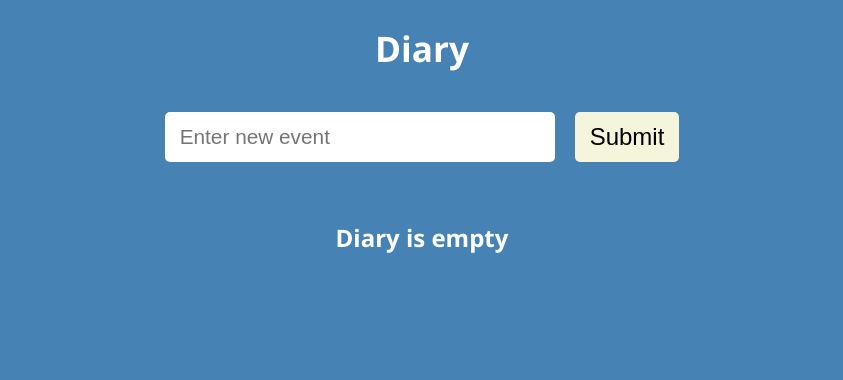
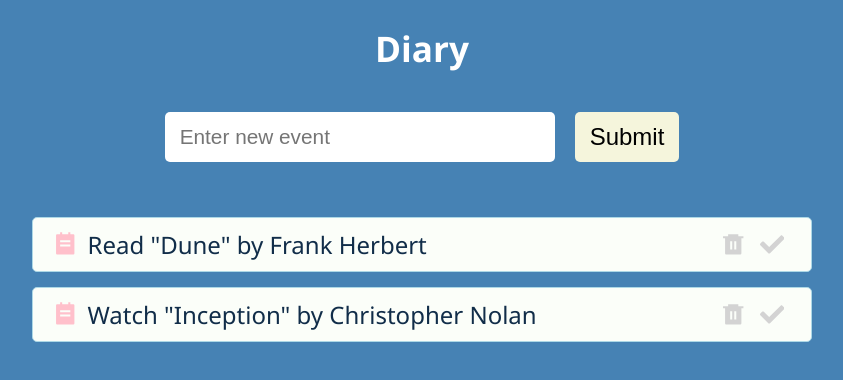
Before and after one commit to wadpas/diary-react-app, a React (Create React App) app: page / in a window 1280 px wide. Shown: the top 380 px of the page, without its empty margins (218-1061 px from the left). Built offline with nearby package versions, Linux system fonts and the light colour scheme.

Commit message:
added delete & done func

```diff
--- a/package.json
+++ b/package.json
@@ -8,7 +8,9 @@
     "@testing-library/user-event": "^13.5.0",
     "react": "^18.2.0",
     "react-dom": "^18.2.0",
+    "react-icons": "^4.7.1",
     "react-scripts": "5.0.1",
+    "uuid": "^9.0.0",
     "web-vitals": "^2.1.4"
   },
   "scripts": {
--- a/src/App.js
+++ b/src/App.js
@@ -1,24 +1,53 @@
 import { useState } from 'react'
+import { v4 as uuidv4 } from 'uuid'
 import './App.css'
 import Events from './components/events/Events'
 import NewEvent from './components/newEvent/NewEvent'
 
 function App() {
-  const [events, setEvent] = useState([])
+  const [events, setEvent] = useState([
+    {
+      id: '8b1deb4d-3b7d-4bad-9bdd-2b0d7b3dcb6d',
+      text: 'Read "Dune" by Frank Herbert',
+      isComplete: false,
+    },
+    {
+      id: '9b1deb4d-3b7d-4bad-9bdd-2b0d7b3dcb6d',
+      text: 'Watch "Inception" by Christopher Nolan',
+      isComplete: false,
+    },
+  ])
 
-  const addEvent = (event) => {
-    setEvent([...events, event])
+  const addEvent = (text) => {
+    const newEvent = {
+      id: uuidv4(),
+      text: text,
+      isComplete: false,
+    }
+    setEvent([...events, newEvent])
   }
 
-  const removeEvent = (index) => {
-    setEvent(events.filter((_, i) => i !== index))
+  const removeEvent = (id) => {
+    setEvent(events.filter((e) => e.id !== id))
+  }
+
+  const toggleComplete = (id) => {
+    setEvent(
+      events.map((e) =>
+        e.id === id ? { ...e, isComplete: !e.isComplete } : { ...e }
+      )
+    )
   }
 
   return (
     <div className="App">
       <h1>Diary</h1>
       <NewEvent addEvent={addEvent} />
-      <Events events={events} removeEvent={removeEvent} />
+      <Events
+        events={events}
+        removeEvent={removeEvent}
+        toggleComplete={toggleComplete}
+      />
     </div>
   )
 }
--- a/src/components/event/Event.js
+++ b/src/components/event/Event.js
@@ -1,14 +1,25 @@
-import styless from './Event.module.css'
+import styles from './Event.module.css'
+import { RiTodoFill } from 'react-icons/ri'
+import { RiDeleteBin6Fill } from 'react-icons/ri'
+import { FaCheck } from 'react-icons/fa'
 
-function Event({ event, index, removeEvent }) {
+function Event({ event, removeEvent, toggleComplete }) {
   return (
-    <div className={styless.event}>
-      <div
-        className={styless.eventText}
-        onDoubleClick={() => removeEvent(index)}
-      >
-        {event}
-      </div>
+    <div
+      className={`${styles.event} ${
+        event.isComplete ? styles.completedEvent : ''
+      }`}
+    >
+      <RiTodoFill className={styles.eventIcon} />
+      <div className={styles.eventText}>{event.text}</div>
+      <RiDeleteBin6Fill
+        className={styles.deleteIcon}
+        onClick={() => removeEvent(event.id)}
+      />
+      <FaCheck
+        className={styles.checkIcon}
+        onClick={() => toggleComplete(event.id)}
+      />
     </div>
   )
 }
--- a/src/components/event/Event.module.css
+++ b/src/components/event/Event.module.css
@@ -15,3 +15,44 @@
   width: 100%;
   text-align: left;
 }
+
+.eventIcon {
+  font-size: 1.8rem;
+  margin-right: 10px;
+  color: pink;
+}
+
+.completedEvent {
+  background-color: unset;
+  border-color: black;
+  color: black;
+}
+
+.event.completedEvent .eventIcon,
+.event.completedEvent .checkIcon,
+.event.completedEvent .deleteIcon {
+  color: black;
+}
+
+.checkIcon,
+.deleteIcon {
+  cursor: pointer;
+  color: lightgrey;
+  padding: 0 7px;
+  font-size: 1.8rem;
+  transition: transform 0.3s;
+}
+
+.checkIcon:hover,
+.deleteIcon:hover {
+  cursor: pointer;
+  transform: scale(1.3);
+}
+
+.checkIcon:hover {
+  color: green;
+}
+
+.deleteIcon:hover {
+  color: red;
+}
--- a/src/components/events/Events.js
+++ b/src/components/events/Events.js
@@ -1,12 +1,17 @@
 import Event from '../event/Event'
 import styles from './Events.module.css'
 
-function Events({ events, removeEvent }) {
+function Events({ events, removeEvent, toggleComplete }) {
   return (
     <div className={styles.events}>
       {!events.length && <h2>Diary is empty</h2>}
-      {events.map((e, index) => (
-        <Event event={e} key={index} removeEvent={removeEvent} index={index} />
+      {events.map((e) => (
+        <Event
+          event={e}
+          key={e.id}
+          removeEvent={removeEvent}
+          toggleComplete={toggleComplete}
+        />
       ))}
     </div>
   )
--- a/src/components/newEvent/NewEvent.js
+++ b/src/components/newEvent/NewEvent.js
@@ -4,8 +4,8 @@ import styles from './NewEvent.module.css'
 function NewEvent({ addEvent }) {
   const [text, setText] = useState('')
 
-  const onSubmite = (event) => {
-    event.preventDefault()
+  const onSubmite = (submit) => {
+    submit.preventDefault()
     addEvent(text)
     setText('')
   }
```
Also changed, not shown: 1 other file (tests, documents, lock files or other folders).
